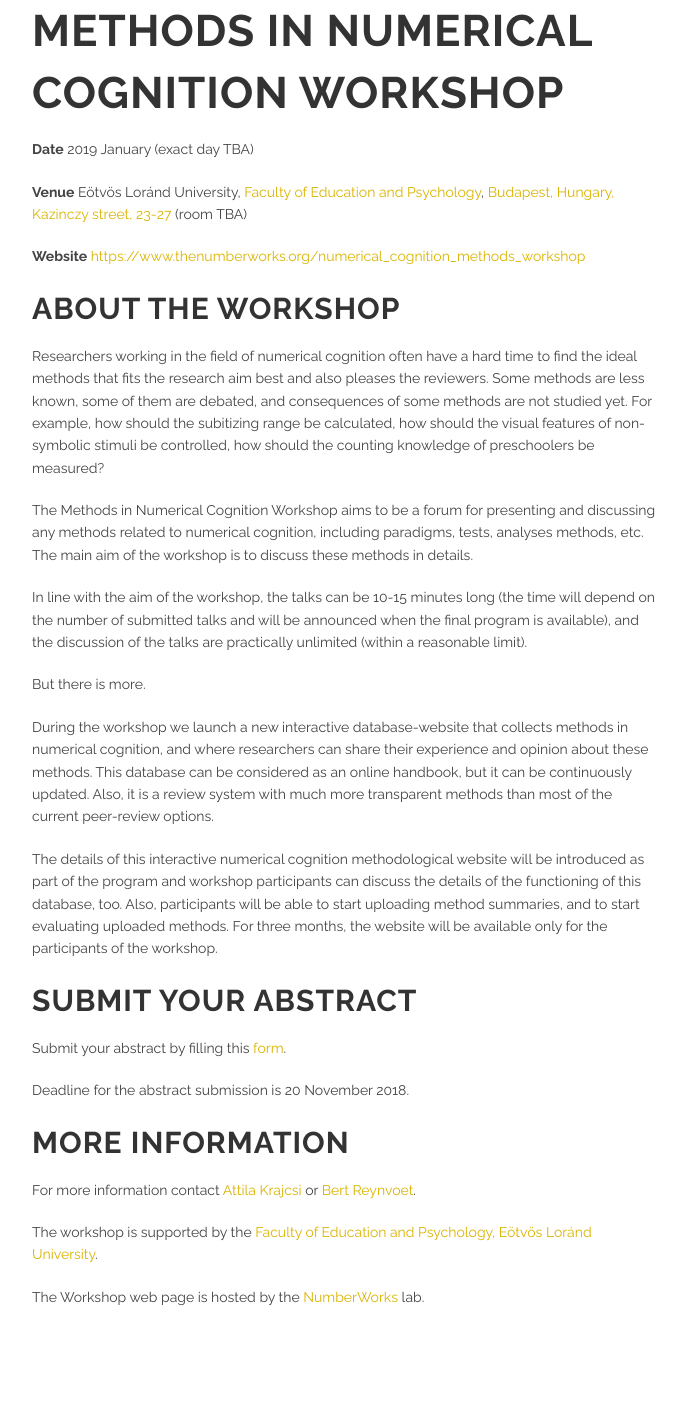
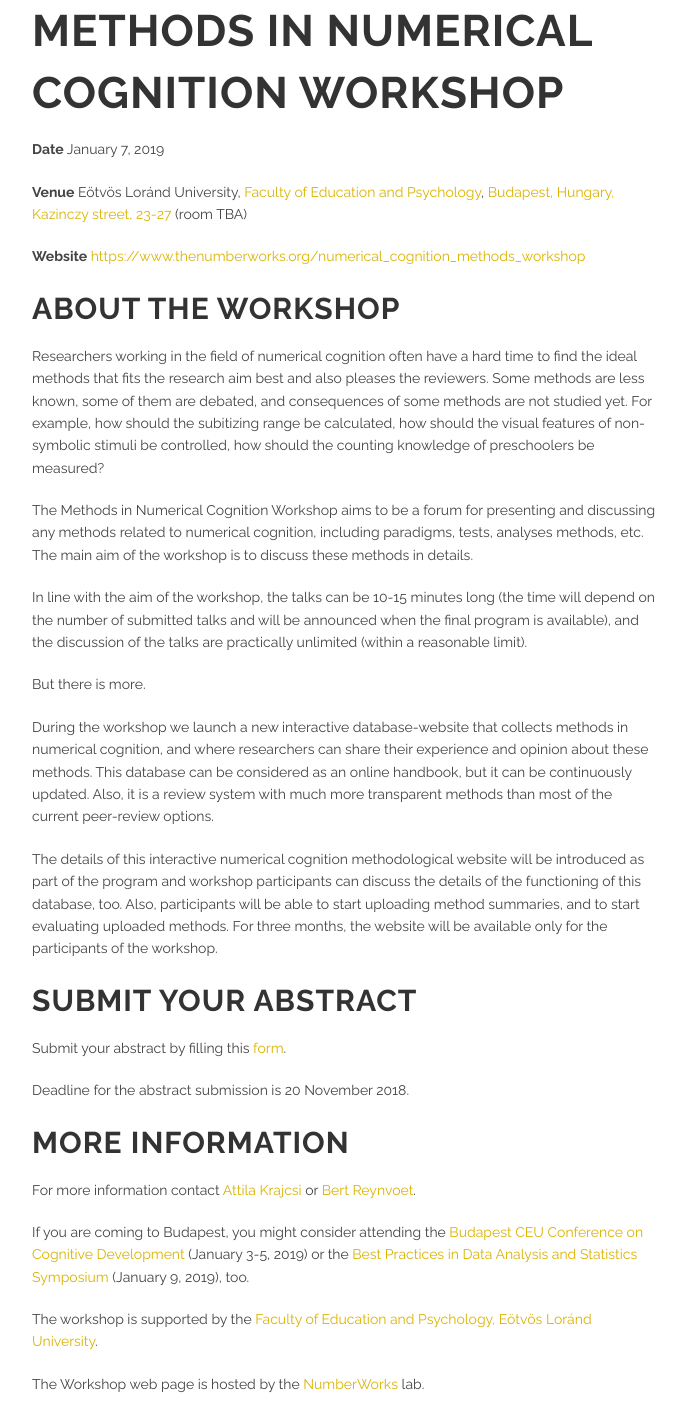
Before and after one commit to theNumberWorks/numberworks_website, a Jekyll site: the page built from numerical_cognition_methods_workshop.md, in a window 1280 px wide. Shown: the whole page, without its empty margins (63-749 px from the left). Built offline with Jekyll 4.4.1, drawn with Linux system fonts in a browser that asks for light colours; before the commit the page ends 1328 px from its top, so only the background shows below that.

Commit message:
refine num cog method workshop

```diff
--- a/numerical_cognition_methods_workshop.md
+++ b/numerical_cognition_methods_workshop.md
@@ -5,7 +5,7 @@ title: Methods in Numerical Cognition Workshop
 
 # Methods in Numerical Cognition Workshop
 
-**Date** 2019 January (exact day TBA)
+**Date** January 7, 2019
 
 **Venue** Eötvös Loránd University, [Faculty of Education and Psychology](https://www.ppk.elte.hu/en), [Budapest, Hungary, Kazinczy street, 23-27](https://www.google.hu/maps/place/E%C3%B6tv%C3%B6s+Lor%C3%A1nd+University+Faculty+of+Education+and+Psychology/@47.4974725,19.0570867,15.36z/data=!4m5!3m4!1s0x0:0x1e0c4e20afde6337!8m2!3d47.4982569!4d19.0626694) (room TBA)
 
@@ -33,6 +33,8 @@ Deadline for the abstract submission is 20 November 2018.
 
 For more information contact [Attila Krajcsi](mailto:krajcsi.attila@ppk.elte.hu) or [Bert Reynvoet](mailto:bert.reynvoet@kuleuven.be).
 
+If you are coming to Budapest, you might consider attending the [Budapest CEU Conference on Cognitive Development](http://bcccd.org/) (January 3-5, 2019) or the [Best Practices in Data Analysis and Statistics Symposium](https://www.cogstat.org/best_practices_symposium/) (January 9, 2019), too.
+
 The workshop is supported by the [Faculty of Education and Psychology, Eötvös Loránd University](https://www.ppk.elte.hu/en).
 
 The Workshop web page is hosted by the [NumberWorks](https://www.thenumberworks.org/) lab.
```
